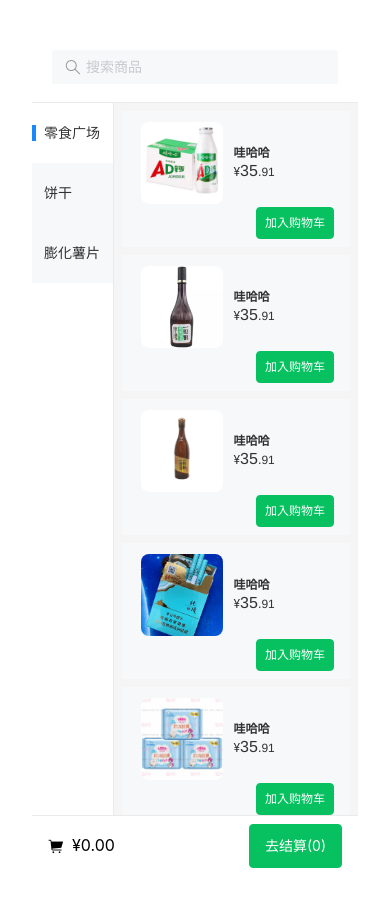
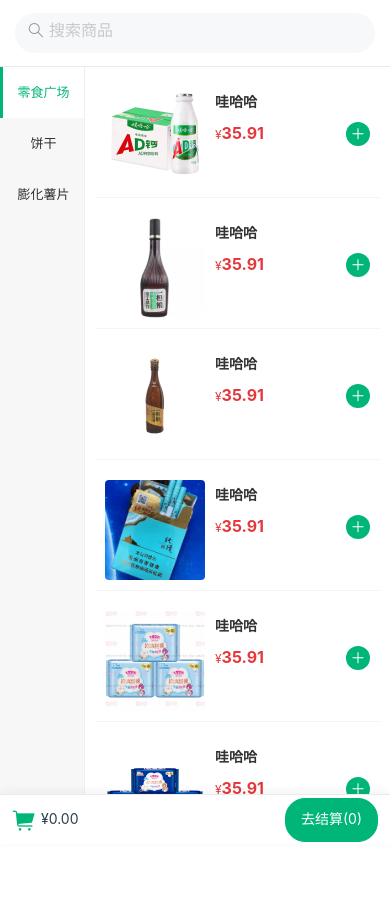
Before and after one commit to LaiZhan/mall, a Vue app: page /#/product-selection in a window 390 px wide. After the commit the page ends 844 px from the top, so only its background shows below. Built offline with nearby package versions, Linux system fonts and the light colour scheme.

Commit message:
Restructure the project to support the mobile version

```diff
--- a/index.html
+++ b/index.html
@@ -1,13 +1,16 @@
 <!DOCTYPE html>
 <html lang="">
+
 <head>
   <meta charset="UTF-8">
   <link rel="icon" href="/favicon.ico">
-    <!-- <meta name="viewport" content="width=device-width, initial-scale=1.0"> -->
+  <meta name="viewport" content="width=device-width, initial-scale=1.0, maximum-scale=1.0, user-scalable=0">
   <title>Vite App</title>
 </head>
+
 <body>
   <div id="app"></div>
   <script type="module" src="/src/main.js"></script>
 </body>
+
 </html>
--- a/src/assets/base.css
+++ b/src/assets/base.css
@@ -84,3 +84,35 @@ body {
   -webkit-font-smoothing: antialiased;
   -moz-osx-font-smoothing: grayscale;
 }
+
+
+@media screen and (max-width: 768px) {
+  body {
+    font-size: 16px;
+    -webkit-tap-highlight-color: transparent;
+    -webkit-touch-callout: none;
+    -webkit-user-select: none;
+    user-select: none;
+  }
+
+  .van-button {
+    height: 40px;
+    line-height: 38px;
+    font-size: 16px;
+  }
+
+  .van-button--small {
+    height: 32px;
+    padding: 0 12px;
+    font-size: 14px;
+    line-height: 30px;
+  }
+
+  .van-search__content {
+    height: 40px;
+  }
+
+  .van-field__control {
+    font-size: 16px;
+  }
+}
--- a/src/assets/main.css
+++ b/src/assets/main.css
@@ -2,9 +2,8 @@
 
 #app {
   max-width: 1280px;
-  width:100%;
+  width: 100%;
   margin: 0 auto;
-  padding: 2rem;
   font-weight: normal;
 }
 
@@ -31,6 +30,5 @@ a,
   #app {
     display: grid;
     grid-template-columns: 1fr 1fr;
-    padding: 0 2rem;
   }
 }
--- a/src/components/ProductCard.vue
+++ b/src/components/ProductCard.vue
@@ -1,25 +1,33 @@
 <template>
-  <van-card centered :title="product.name" :thumb="product.image" :price="product.price" currency="¥"
-    class="product-card">
-    <template #footer>
-      <div class="footer-controls">
-        <div v-if="product.quantity > 0" class="quantity-controls">
-          <!-- 减号按钮 -->
-          <van-button icon="minus" type="success" size="mini" round @click="$emit('decrease-quantity', product)" />
-          <!-- 显示数量 -->
-          <span class="quantity">{{ product.quantity }}</span>
-          <!-- 加号按钮 -->
-          <van-button icon="plus" type="success" size="mini" round @click="$emit('increase-quantity', product)" />
+  <div class="product-card">
+    <div class="product-image">
+      <img :src="product.image" :alt="product.name">
+    </div>
+    <div class="product-content">
+      <div class="product-tag" v-if="false">自营</div>
+      <div class="product-name">{{ product.name }}</div>
+      <div class="product-desc" v-if="false">外酥里嫩 | 肉质鲜美</div>
+      <div class="product-promotion" v-if="false">
+        <span class="promotion-tag">满2减1</span>
+      </div>
+      <div class="product-price-row">
+        <div class="product-price">
+          <span class="price-symbol">¥</span>
+          <span class="price-value">{{ product.price }}</span>
         </div>
-        <div v-else>
-          <!-- 加入购物车按钮 -->
-          <van-button type="success" size="small" @click="$emit('add-to-cart', product)">
-            加入购物车
-          </van-button>
+        <div class="product-actions">
+          <template v-if="product.quantity > 0">
+            <button class="quantity-btn decrease" @click="$emit('decrease-quantity', product)">-</button>
+            <span class="quantity">{{ product.quantity }}</span>
+            <button class="quantity-btn increase" @click="$emit('increase-quantity', product)">+</button>
+          </template>
+          <button v-else class="add-btn" @click="$emit('add-to-cart', product)">
+            <van-icon name="plus" />
+          </button>
         </div>
       </div>
-    </template>
-  </van-card>
+    </div>
+  </div>
 </template>
 
 <script>
@@ -28,36 +36,148 @@ export default {
   props: {
     product: {
       type: Object,
-      required: true,
-    },
+      required: true
+    }
   },
+  mounted() {
+    // 确保商品对象有quantity属性
+    if (this.product && this.product.quantity === undefined) {
+      this.product.quantity = 0;
+    }
+  }
 };
 </script>
 
-<style>
+<style scoped>
 .product-card {
-  width: 100%;
+  display: flex;
+  padding: 10px;
+  background-color: #fff;
+  border-bottom: 1px solid #f5f5f5;
 }
 
-.footer-controls {
-  display: flex;
-  justify-content: flex-end;
-  /* 将内容对齐到右下角 */
-  align-items: center;
+.product-image {
+  width: 100px;
+  height: 100px;
+  margin-right: 10px;
+  flex-shrink: 0;
 }
 
-.quantity-controls {
-  display: flex;
-  align-items: center;
-  gap: 8px;
+.product-image img {
+  width: 100%;
+  height: 100%;
+  object-fit: cover;
+  border-radius: 4px;
 }
 
-.quantity {
+.product-content {
+  flex: 1;
+  position: relative;
+}
+
+.product-tag {
+  display: inline-block;
+  padding: 1px 4px;
+  background-color: #e4393c;
+  color: #fff;
+  font-size: 10px;
+  border-radius: 2px;
+  margin-right: 4px;
+}
+
+.product-name {
+  font-size: 14px;
+  font-weight: bold;
+  margin: 4px 0;
+  color: #333;
+}
+
+.product-desc {
+  font-size: 12px;
+  color: #999;
+  margin: 3px 0;
+}
+
+.product-promotion {
+  margin: 5px 0;
+}
+
+.promotion-tag {
+  display: inline-block;
+  padding: 1px 4px;
+  border: 1px solid #e4393c;
+  color: #e4393c;
+  font-size: 10px;
+  border-radius: 2px;
+  margin-right: 4px;
+}
+
+.product-price-row {
+  display: flex;
+  justify-content: space-between;
+  align-items: center;
+  margin-top: 8px;
+}
+
+.product-price {
+  display: flex;
+  align-items: baseline;
+}
+
+.price-symbol {
+  color: #e4393c;
+  font-size: 12px;
+}
+
+.price-value {
+  color: #e4393c;
   font-size: 16px;
   font-weight: bold;
 }
 
-.van-button {
-  margin: 0;
+.product-actions {
+  display: flex;
+  align-items: center;
+}
+
+.quantity-btn {
+  width: 24px;
+  height: 24px;
+  border-radius: 50%;
+  border: 1px solid #ddd;
+  background-color: #fff;
+  display: flex;
+  align-items: center;
+  justify-content: center;
+  cursor: pointer;
+}
+
+.quantity-btn.decrease {
+  color: #999;
+}
+
+.quantity-btn.increase {
+  color: #00b578;
+  border-color: #00b578;
+}
+
+.quantity {
+  margin: 0 8px;
+  font-size: 14px;
+  min-width: 20px;
+  text-align: center;
+}
+
+.add-btn {
+  width: 24px;
+  height: 24px;
+  background-color: #00b578;
+  color: white;
+  border-radius: 50%;
+  border: none;
+  display: flex;
+  align-items: center;
+  justify-content: center;
+  cursor: pointer;
 }
 </style>
--- a/src/services/api.js
+++ b/src/services/api.js
@@ -1,9 +1,28 @@
 import data from "@/data/data.json";
+
+// 确保数据已正确初始化
+const ensureDataIntegrity = () => {
+  if (!data.cart) {
+    data.cart = [];
+  }
+
+  // 确保所有商品都有quantity属性
+  if (data.products) {
+    data.products.forEach(product => {
+      if (product.quantity === undefined) {
+        product.quantity = 0;
+      }
+    });
+  }
+};
+
+// 立即执行一次确保数据完整性
+ensureDataIntegrity();
 
 export const getCategories = () => {
   return new Promise((resolve) => {
     setTimeout(() => {
-      resolve(data.categories);
+      resolve(data.categories || []);
     }, 200);
   });
 };
@@ -11,7 +30,12 @@ export const getCategories = () => {
 export const getProducts = () => {
   return new Promise((resolve) => {
     setTimeout(() => {
-      resolve(data.products);
+      // 返回前添加quantity属性
+      const products = data.products.map(product => ({
+        ...product,
+        quantity: product.quantity || 0
+      }));
+      resolve(products);
     }, 200);
   });
 };
@@ -20,9 +44,9 @@ export const getCart = () => {
   return new Promise((resolve) => {
     setTimeout(() => {
       resolve({
-        cart: data.cart,
-        totalPrice: data.cart.reduce(
-          (sum, item) => sum + item.price * item.quantity,
+        cart: data.cart || [],
+        totalPrice: (data.cart || []).reduce(
+          (sum, item) => sum + item.price * (item.quantity || 0),
           0
         ),
       });
--- a/src/views/ProductSelection.vue
+++ b/src/views/ProductSelection.vue
@@ -2,24 +2,45 @@
   <div class="product-selection">
     <!-- 顶部搜索栏 -->
     <div class="search-bar">
-      <van-search v-model="searchQuery" placeholder="搜索商品" @clear="resetSearch" />
+      <van-search v-model="searchQuery" placeholder="搜索商品" shape="round" @clear="resetSearch" />
     </div>
 
     <!-- 分类导航和商品列表 -->
     <div class="content">
       <!-- 左侧分类导航 -->
       <div class="category-nav">
-        <van-sidebar v-model="activeCategory">
-          <van-sidebar-item v-for="(category, index) in filteredCategories" :key="index" :title="category" />
-        </van-sidebar>
+        <div v-for="(category, index) in filteredCategories" :key="index"
+          :class="['category-item', activeCategory === index ? 'active' : '']" @click="activeCategory = index">
+          <span class="category-badge" v-if="category === '休闲零食'">{{ category }}</span>
+          <span v-else>{{ category }}</span>
+        </div>
       </div>
 
       <!-- 右侧商品列表 -->
       <div class="product-list">
+        <!-- 排序选项栏 -->
+        <!-- <div class="sort-bar">
+          <div class="sort-item active">综合</div>
+          <div class="sort-item">价格
+            <van-icon name="arrow-down" />
+          </div>
+          <div class="sort-item">销量</div>
+        </div> -->
+
+        <!-- 商品列表部分 -->
         <div class="products">
+          <div v-if="isLoading" class="loading-container">
+            <van-loading type="spinner" color="#00b578" />
+            <p class="loading-text">正在加载商品...</p>
+          </div>
+          <template v-else-if="filteredProducts.length > 0">
             <ProductCard v-for="product in filteredProducts" :key="product.id" :product="product"
               @add-to-cart="handleAddToCart" @increase-quantity="increaseQuantity"
               @decrease-quantity="decreaseQuantity" />
+          </template>
+          <div v-else class="empty-product">
+            <p>暂无商品</p>
+          </div>
         </div>
       </div>
     </div>
@@ -27,10 +48,10 @@
     <!-- 底部购物车结算按钮 -->
     <div class="cart-bar">
       <div class="cart-info" @click="showCart = true">
-        <van-icon name="shopping-cart" />
+        <van-icon name="shopping-cart" size="24" />
         <span>¥{{ totalPrice.toFixed(2) }}</span>
       </div>
-      <van-button type="success" @click="showOrderSummary = true">
+      <van-button type="success" size="normal" class="checkout-button" @click="showOrderSummary = true">
         去结算({{ cart.length }})
       </van-button>
     </div>
@@ -39,25 +60,15 @@
     <van-popup v-model:show="showCart" position="bottom" class="cart-popup">
       <div class="cart-popup-header">
         <h3>购物车</h3>
-        <van-icon name="close" @click="showCart = false" />
+        <van-icon name="close" size="20" @click="showCart = false" />
       </div>
       <div class="cart-popup-content">
         <div v-if="cart.length === 0" class="empty-cart">
           <p>购物车为空</p>
         </div>
         <div v-else>
-          <!-- <div v-for="item in cart" :key="item.id" class="cart-item">
-            <img :src="item.image" alt="商品图片" class="cart-item-image" />
-            <div class="cart-item-info">
-              <p class="cart-item-name">{{ item.name }}</p>
-              <p class="cart-item-price">¥{{ item.price }} × {{ item.quantity }}</p>
-            </div>
-          </div> -->
-
           <ProductCard v-for="product in cart" :key="product.id" :product="product" @add-to-cart="handleAddToCart"
             @increase-quantity="increaseQuantity" @decrease-quantity="decreaseQuantity" />
-
-
         </div>
       </div>
     </van-popup>
@@ -96,19 +107,19 @@ export default {
   components: { ProductCard },
   setup() {
     const searchQuery = ref('');
-    const activeCategory = ref(0); // 当前选中的分类索引
+    const activeCategory = ref(0);
     const categories = ref([]);
     const products = ref([]);
     const cart = ref([]);
-    const showCart = ref(false); // 控制购物车弹出层的显示
-    const showOrderSummary = ref(false); // 控制订单弹出层的显示
+    const showCart = ref(false);
+    const showOrderSummary = ref(false);
+    const isLoading = ref(true); // 添加加载状态
 
     // 筛选分类列表
     const filteredCategories = computed(() => {
       if (!searchQuery.value) {
-        return categories.value; // 显示所有分类
+        return categories.value;
       }
-      // 筛选出包含搜索内容的分类
       const matchingCategories = new Set(
         products.value
           .filter((product) => product.name.includes(searchQuery.value))
@@ -119,6 +130,8 @@ export default {
 
     // 筛选商品列表
     const filteredProducts = computed(() => {
+      if (filteredCategories.value.length === 0) return [];
+
       const currentCategory = filteredCategories.value[activeCategory.value];
       return products.value.filter((product) => {
         const matchesCategory = product.category === currentCategory;
@@ -130,35 +143,62 @@ export default {
     // 重置搜索框
     const resetSearch = () => {
       searchQuery.value = '';
-      activeCategory.value = 0; // 重置为第一个分类
+      activeCategory.value = 0;
     };
 
-    // 监听分类变化，确保选中第一个分类时更新商品
+    // 监听分类变化
     watch(filteredCategories, (newCategories) => {
       if (newCategories.length > 0) {
-        activeCategory.value = 0; // 默认选中第一个分类
+        activeCategory.value = 0;
       }
     });
 
     // 获取分类数据
     const fetchCategories = async () => {
+      try {
         categories.value = await getCategories();
+      } catch (error) {
+        console.error('获取分类失败:', error);
+        categories.value = [];
+      }
     };
 
     // 获取商品数据
     const fetchProducts = async () => {
+      isLoading.value = true;
+      try {
         products.value = await getProducts();
+      } catch (error) {
+        console.error('获取商品失败:', error);
+        products.value = [];
+      } finally {
+        isLoading.value = false;
+      }
     };
 
     // 获取购物车数据
     const fetchCart = async () => {
+      try {
         const cartData = await getCart();
         cart.value = cartData.cart;
+      } catch (error) {
+        console.error('获取购物车失败:', error);
+        cart.value = [];
+      }
     };
 
-    const handleAddToCart = (product) => {
-      product.quantity = 1; // 设置初始数量为 1
+    // 添加到购物车
+    const handleAddToCart = async (product) => {
+      try {
+        console.log('添加商品到购物车:', product);
+        product.quantity += 1;
+        // await addToCart(product);
         cart.value.push(product);
+        // 重新获取最新购物车数据
+        fetchCart();
+      } catch (error) {
+        console.error('添加到购物车失败:', error);
+      }
     };
 
     const increaseQuantity = (product) => {
@@ -169,7 +209,6 @@ export default {
       if (product.quantity > 0) {
         product.quantity -= 1;
         if (product.quantity === 0) {
-          // 从购物车中移除商品
           cart.value = cart.value.filter((item) => item.id !== product.id);
         }
       }
@@ -183,15 +222,15 @@ export default {
     };
 
     // 页面加载时获取数据
-    onMounted(() => {
-      fetchCategories();
-      fetchProducts();
-      fetchCart();
+    onMounted(async () => {
+      await fetchCategories();
+      await fetchProducts();
+      await fetchCart();
     });
 
     // 计算购物车总价
     const totalPrice = computed(() =>
-      cart.value.reduce((sum, item) => sum + item.price * item.quantity, 0)
+      cart.value.reduce((sum, item) => sum + item.price * (item.quantity || 0), 0)
     );
 
     return {
@@ -209,7 +248,8 @@ export default {
       handleCheckout,
       resetSearch,
       showCart,
-      showOrderSummary
+      showOrderSummary,
+      isLoading // 返回加载状态
     };
   },
 };
@@ -222,12 +262,16 @@ export default {
   height: 100vh;
   width: 100%;
   background-color: #f5f5f5;
+  font-size: 14px;
 }
 
 .search-bar {
-  padding: 8px;
   background-color: #fff;
+  padding: 3px;
   border-bottom: 1px solid #eaeaea;
+  position: sticky;
+  top: 0;
+  z-index: 10;
 }
 
 .content {
@@ -237,171 +281,237 @@ export default {
 }
 
 .category-nav {
-  width: 25%;
+  width: 85px;
+  background-color: #f7f7f7;
+  overflow-y: auto;
+  border-right: 1px solid #eee;
+}
+
+.category-item {
+  padding: 15px 10px;
+  text-align: center;
+  font-size: 13px;
+  position: relative;
+  color: #333;
+  border-left: 3px solid transparent;
+}
+
+.category-item.active {
   background-color: #fff;
-  border-right: 1px solid #eaeaea;
-  overflow-y: auto;
+  color: #00b578;
+  border-left: 3px solid #00b578;
+}
+
+.category-badge {
+  display: inline-block;
+  padding: 5px 8px;
+  color: white;
+  background-color: #00b578;
+  border-radius: 15px;
+  font-size: 12px;
 }
 
 .product-list {
   flex: 1;
-  padding: 8px;
+  display: flex;
+  flex-direction: column;
   overflow-y: auto;
+  -webkit-overflow-scrolling: touch;
+  background-color: #fff;
+}
+
+.sort-bar {
+  display: flex;
+  padding: 10px 0;
+  border-bottom: 1px solid #eee;
+  position: sticky;
+  top: 0;
+  background: white;
+  z-index: 5;
+}
+
+.sort-item {
+  flex: 1;
+  text-align: center;
+  font-size: 13px;
+  color: #666;
+  display: flex;
+  align-items: center;
+  justify-content: center;
+}
+
+.sort-item.active {
+  color: #00b578;
+  font-weight: bold;
 }
 
 .products {
+  padding: 10px;
   display: flex;
   flex-direction: column;
+  gap: 10px;
+  padding-bottom: 60px;
+  /* 为底部购物车栏留出空间 */
 }
 
 .cart-bar {
   display: flex;
   justify-content: space-between;
   align-items: center;
-  padding: 8px 16px;
+  padding: 8px 12px;
   background-color: #fff;
   border-top: 1px solid #eaeaea;
-  color: black;
+  position: fixed;
+  bottom: 0;
+  left: 0;
+  right: 0;
+  height: 50px;
   z-index: 10;
-  /* 确保 cart-bar 在弹出层之上 */
+  box-shadow: 0 -2px 10px rgba(0, 0, 0, 0.05);
 }
 
 .cart-info {
   display: flex;
   align-items: center;
-  gap: 8px;
-  font-size: 16px;
-  font-weight: bold;
-  cursor: pointer;
+  gap: 5px;
 }
 
-.cart-info van-icon {
-  font-size: 20px;
-  color: #f56c6c;
+.cart-info .van-icon {
+  color: #00b578;
+}
+
+.checkout-button {
+  background-color: #00b578 !important;
+  border-color: #00b578 !important;
+  border-radius: 20px !important;
 }
 
 .cart-popup {
-  padding: 16px;
-  margin-bottom: 56px;
-  color: black;
-  /* 留出 cart-bar 的高度 */
+  height: 70vh;
+  display: flex;
+  flex-direction: column;
+  border-radius: 16px 16px 0 0;
 }
 
 .cart-popup-header {
   display: flex;
   justify-content: space-between;
   align-items: center;
-  margin-bottom: 16px;
+  padding: 16px;
+  border-bottom: 1px solid #eaeaea;
+}
+
+.cart-popup-header h3 {
+  font-size: 16px;
+  margin: 0;
 }
 
 .cart-popup-content {
-  max-height: calc(50vh - 56px);
-  /* 减去 cart-bar 的高度 */
+  flex: 1;
   overflow-y: auto;
-}
-
-.cart-item {
-  display: flex;
-  align-items: center;
-  margin-bottom: 16px;
-}
-
-.cart-item-image {
-  width: 50px;
-  height: 50px;
-  margin-right: 16px;
-  border-radius: 4px;
-}
-
-.cart-item-info {
-  flex: 1;
-}
-
-.cart-item-name {
-  font-size: 14px;
-  font-weight: bold;
-}
-
-.cart-item-price {
-  font-size: 12px;
-  color: #888;
+  padding: 10px;
 }
 
 .empty-cart {
   text-align: center;
-  color: #888;
+  padding: 40px 0;
+  color: #999;
 }
 
-.van-sidebar {
-  width: 100%;
-}
-</style>
-<style>
 .order-summary {
-  max-height: 400px;
+  padding: 16px;
   overflow-y: auto;
-  padding: 16px;
-  background-color: #f9f9f9;
-  border-radius: 8px;
+  max-height: 70vh;
 }
 
 .order-item {
-  margin-bottom: 16px;
+  margin-bottom: 15px;
   padding: 12px;
-  background-color: #fff;
+  background-color: #f9f9f9;
   border-radius: 8px;
-  box-shadow: 0 2px 4px rgba(0, 0, 0, 0.1);
 }
 
 .order-item-header {
   display: flex;
   align-items: center;
-  margin-bottom: 8px;
+  margin-bottom: 12px;
 }
 
 .order-item-image {
-  width: 50px;
-  height: 50px;
+  width: 60px;
+  height: 60px;
   margin-right: 12px;
   border-radius: 4px;
   object-fit: cover;
-}
-
-.order-item-info {
-  flex: 1;
 }
 
 .order-item-name {
   font-size: 14px;
   font-weight: bold;
   margin: 0;
-  color: #333;
 }
 
 .order-item-price {
-  font-size: 12px;
-  color: #888;
-  margin: 4px 0 0;
+  font-size: 14px;
+  color: #e4393c;
+  margin: 4px 0;
 }
 
 .order-item-footer {
   display: flex;
   justify-content: space-between;
-  font-size: 12px;
-  color: #666;
+  font-size: 13px;
 }
 
 .order-total {
-  margin-top: 16px;
-  padding-top: 12px;
+  margin-top: 20px;
+  padding-top: 16px;
   border-top: 1px solid #eaeaea;
   text-align: right;
   font-size: 16px;
   font-weight: bold;
-  color: #333;
 }
 
 .order-total span {
-  color: #f56c6c;
+  color: #e4393c;
+}
+
+/* 响应式布局 - 在更大屏幕上显示网格布局 */
+@media (min-width: 768px) {
+  .products {
+    display: grid;
+    grid-template-columns: repeat(auto-fill, minmax(200px, 1fr));
+    gap: 15px;
+  }
+}
+
+/* 在 style 部分添加加载状态和空状态的样式 */
+.loading-container {
+  display: flex;
+  flex-direction: column;
+  align-items: center;
+  justify-content: center;
+  padding: 30px 0;
+}
+
+.loading-text {
+  margin-top: 10px;
+  color: #999;
+  font-size: 14px;
+}
+
+.empty-product {
+  text-align: center;
+  padding: 40px 0;
+  color: #999;
+  font-size: 14px;
+}
+
+.van-dialog {
+  max-width: 90%;
+  max-height: 90%;
+  width: 90%;
+  margin: auto;
+  top: 50%
 }
 </style>
```
Lines whose indentation alone changed are shown as unchanged.
